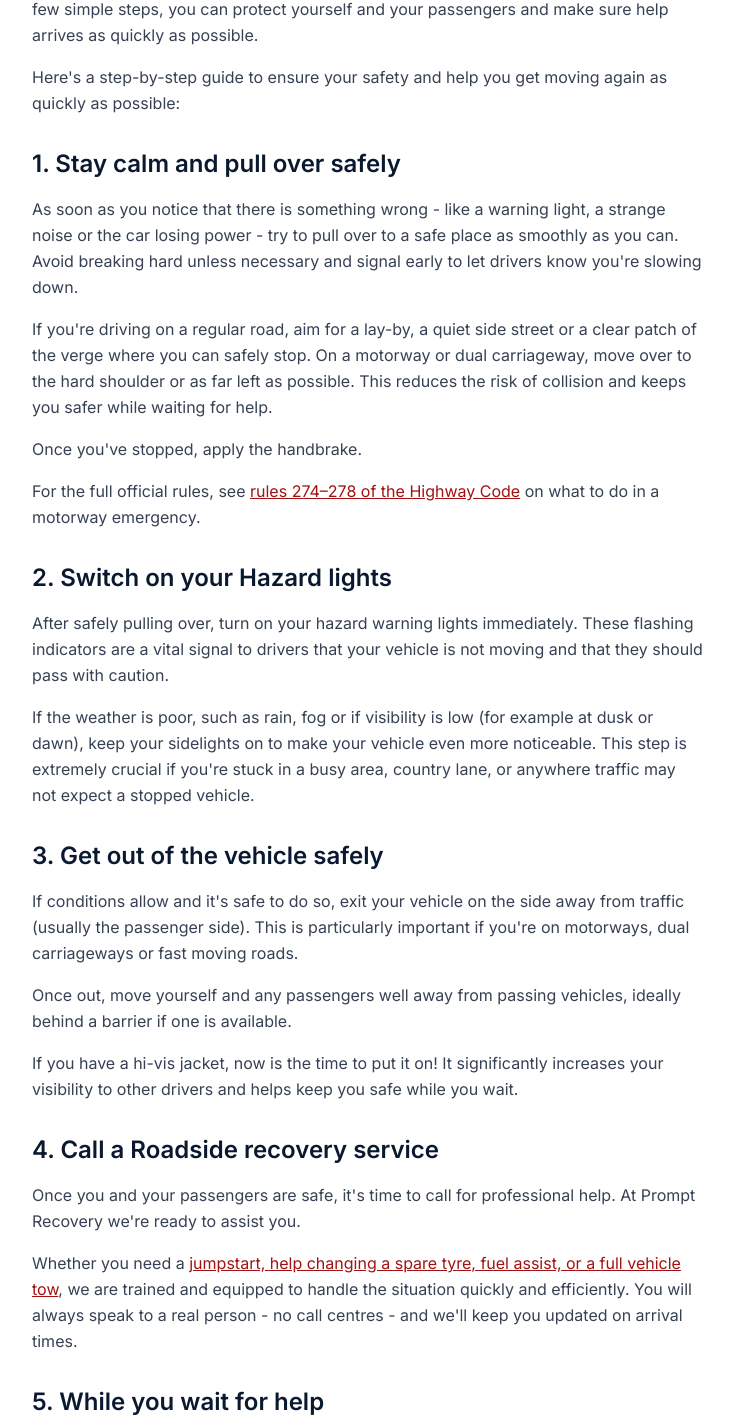
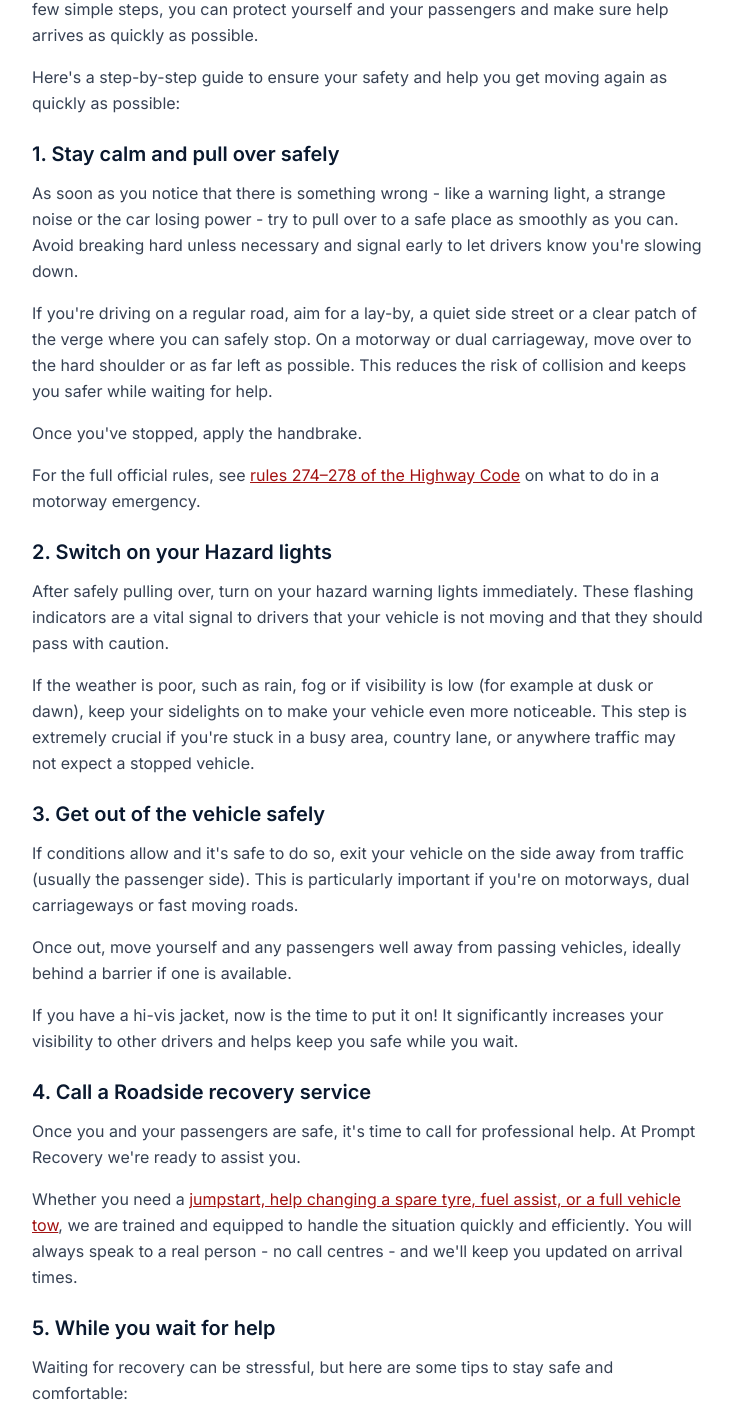
Before and after one commit to jondarrer/promptrecovery-v2, a Next.js app: page /promptrecovery-v2/blog/what-to-do-when-your-car-breaks-down-on-the-motorway/ in a window 1280 px wide. Shown: the part 1325-2751 px from the top of the page, without its empty margins (272-1005 px from the left). Built offline with nearby package versions, Linux system fonts and the light colour scheme.

Commit message:
42 🔍 Fix heading levels for better SEO

```diff
--- a/src/app/blog/[slug]/page.tsx
+++ b/src/app/blog/[slug]/page.tsx
@@ -27,7 +27,7 @@ export async function generateMetadata({ params }: Props): Promise<Metadata> {
     title: meta.title,
     description: meta.description,
     alternates: { canonical: `${seo.url}/blog/${slug}/` },
-    openGraph: { ...baseOpenGraph, url: `${seo.url}/blog/${slug}/`, images: [image] },
+    openGraph: { ...baseOpenGraph, url: `${seo.url}/blog/${slug}/`, images: [image], type: 'article' },
     twitter: {
       card: 'summary_large_image',
       images: [image],
@@ -115,7 +115,7 @@ export default async function BlogPostPage({ params }: Props) {
         <article>
           <header className="mb-8 border-b border-gray-200 pb-8">
             <h1 className="text-heading text-3xl leading-tight font-bold md:text-4xl">{meta.title}</h1>
-            <p className="mt-3 text-lg text-gray-600">{meta.description}</p>
+            <h2 className="mt-3 text-lg text-gray-600">{meta.description}</h2>
             <p className="mt-3 text-sm text-gray-500">
               By {meta.author} &middot;{' '}
               <time dateTime={meta.date}>
--- a/src/app/blog/page.tsx
+++ b/src/app/blog/page.tsx
@@ -36,7 +36,7 @@ export default function BlogPage() {
                 <time className="text-sm text-gray-500">
                   {new Date(post.date).toLocaleDateString('en-GB', { day: 'numeric', month: 'long', year: 'numeric' })}
                 </time>
-                <h2 className="mt-2 text-xl font-semibold">{post.title}</h2>
+                <h3 className="mt-2 text-xl font-semibold">{post.title}</h3>
                 {image && (
                   <Image
                     className="rounded-base my-3 h-auto w-full"
--- a/src/components/page-header.tsx
+++ b/src/components/page-header.tsx
@@ -9,8 +9,8 @@
 export function PageHeader({ title, subtitle }: { title: string; subtitle: string }) {
   return (
     <div className="mx-auto mb-10 max-w-2xl lg:mb-14">
-      <h2 className="text-foreground mb-4 text-center text-4xl font-semibold md:leading-tight">{title}</h2>
-      <h3 className="text-center text-xl">{subtitle}</h3>
+      <h1 className="text-foreground mb-4 text-center text-4xl font-semibold md:leading-tight">{title}</h1>
+      <h2 className="text-center text-xl">{subtitle}</h2>
     </div>
   );
 }
--- a/src/content/posts/what-to-do-when-your-car-breaks-down-on-the-motorway.mdx
+++ b/src/content/posts/what-to-do-when-your-car-breaks-down-on-the-motorway.mdx
@@ -32,7 +32,7 @@ quickly as possible.
 Here's a step-by-step guide to ensure your safety and help you get moving again as
 quickly as possible:
 
-## 1. Stay calm and pull over safely
+### 1. Stay calm and pull over safely
 
 As soon as you notice that there is something wrong - like a warning light, a strange noise or
 the car losing power - try to pull over to a safe place as smoothly as you can. Avoid breaking
@@ -47,7 +47,7 @@ Once you've stopped, apply the handbrake.
 
 For the full official rules, see [rules 274–278 of the Highway Code](https://www.gov.uk/guidance/the-highway-code/motorways-253-to-273) on what to do in a motorway emergency.
 
-## 2. Switch on your Hazard lights
+### 2. Switch on your Hazard lights
 
 After safely pulling over, turn on your hazard warning lights immediately. These flashing
 indicators are a vital signal to drivers that your vehicle is not moving and that they should
@@ -58,7 +58,7 @@ keep your sidelights on to make your vehicle even more noticeable. This step is
 crucial if you're stuck in a busy area, country lane, or anywhere traffic may not expect a
 stopped vehicle.
 
-## 3. Get out of the vehicle safely
+### 3. Get out of the vehicle safely
 
 If conditions allow and it's safe to do so, exit your vehicle on the side away from traffic
 (usually the passenger side). This is particularly important if you're on motorways, dual
@@ -70,7 +70,7 @@ behind a barrier if one is available.
 If you have a hi-vis jacket, now is the time to put it on! It significantly increases your visibility
 to other drivers and helps keep you safe while you wait.
 
-## 4. Call a Roadside recovery service
+### 4. Call a Roadside recovery service
 
 Once you and your passengers are safe, it's time to call for professional help. At Prompt
 Recovery we're ready to assist you.
@@ -79,7 +79,7 @@ Whether you need a [jumpstart, help changing a spare tyre, fuel assist, or a ful
 we are trained and equipped to handle the situation quickly and efficiently. You will always
 speak to a real person - no call centres - and we'll keep you updated on arrival times.
 
-## 5. While you wait for help
+### 5. While you wait for help
 
 Waiting for recovery can be stressful, but here are some tips to stay safe and comfortable:
 
```
Also changed, not shown: 1 other file (tests, documents, lock files or other folders).
